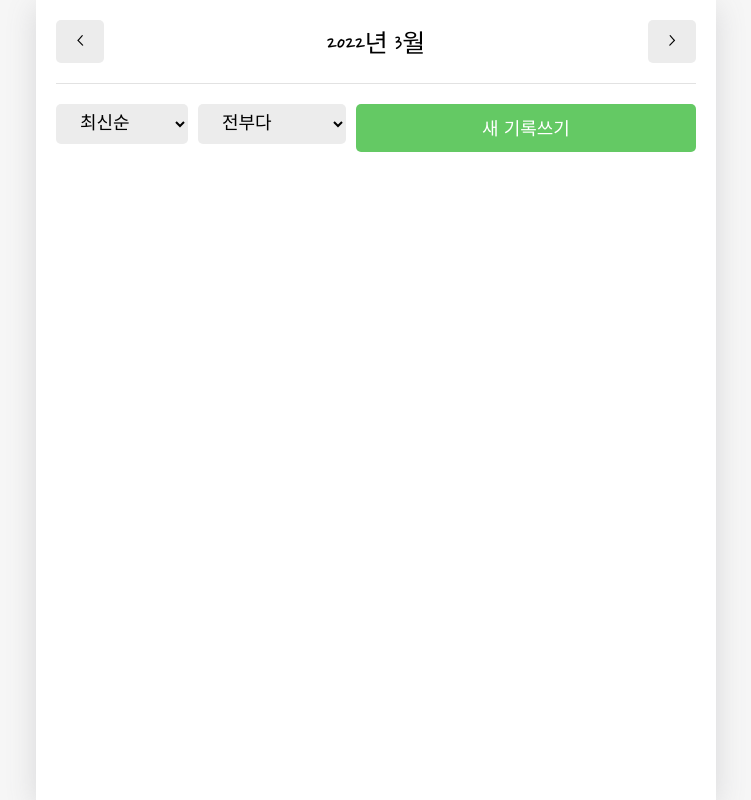
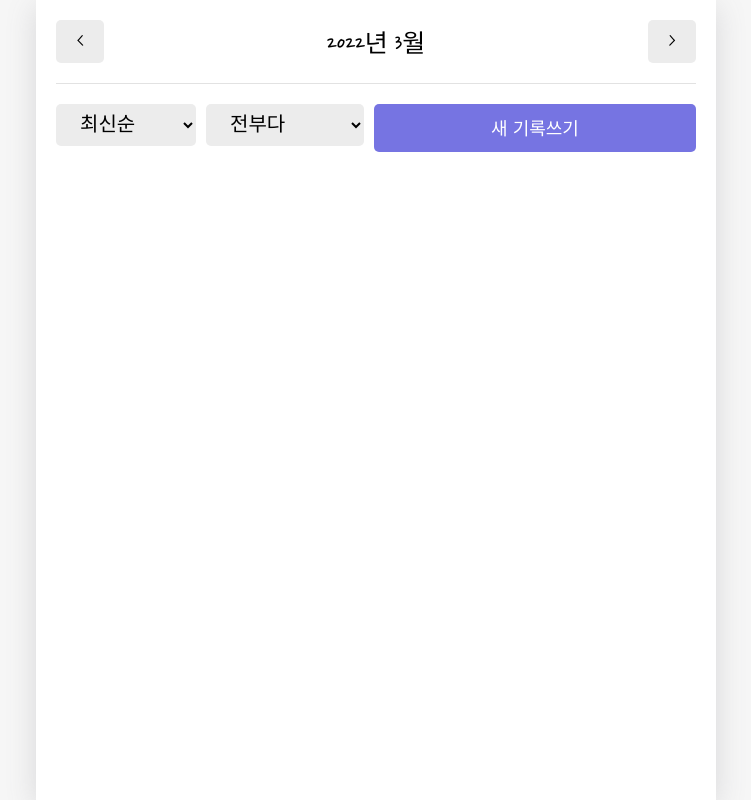
Before and after one commit to jisu2433/React-study, a React (Create React App) app in the folder emotion-diary/: page / in a window 1280 px wide. Shown: the whole page, without its empty margins (264-1015 px from the left). Built offline with nearby package versions, Linux system fonts and the light colour scheme; a web font is replaced by a local one.

Commit message:
Edit : 버튼 색상 변경

```diff
--- a/emotion-diary/src/App.css
+++ b/emotion-diary/src/App.css
@@ -56,12 +56,12 @@ body {
 }
 
 .MyButton_positive {
-  background-color: #64c964;
+  background-color: #7674e2;
   color: white;
 }
 
 .MyButton_negative {
-  background-color: #fd565f;
+  background-color: #fa3e47;
   color: white;
 }
 
@@ -131,7 +131,7 @@ header button {
 
   cursor: pointer;
   font-family: 'Nanum Pen Script';
-  font-size: 18px;
+  font-size: 20px;
 }
 
 /* DiaryItem */
```
